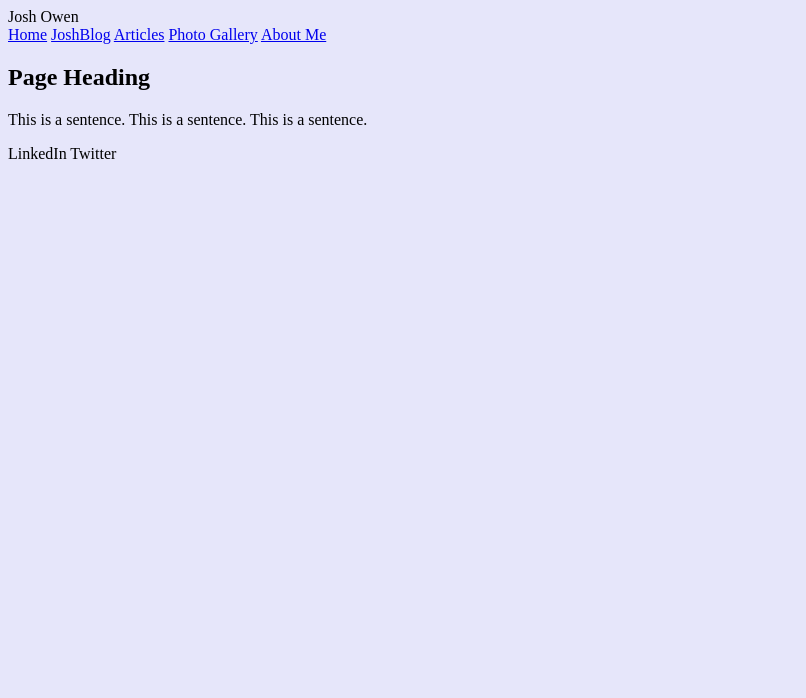
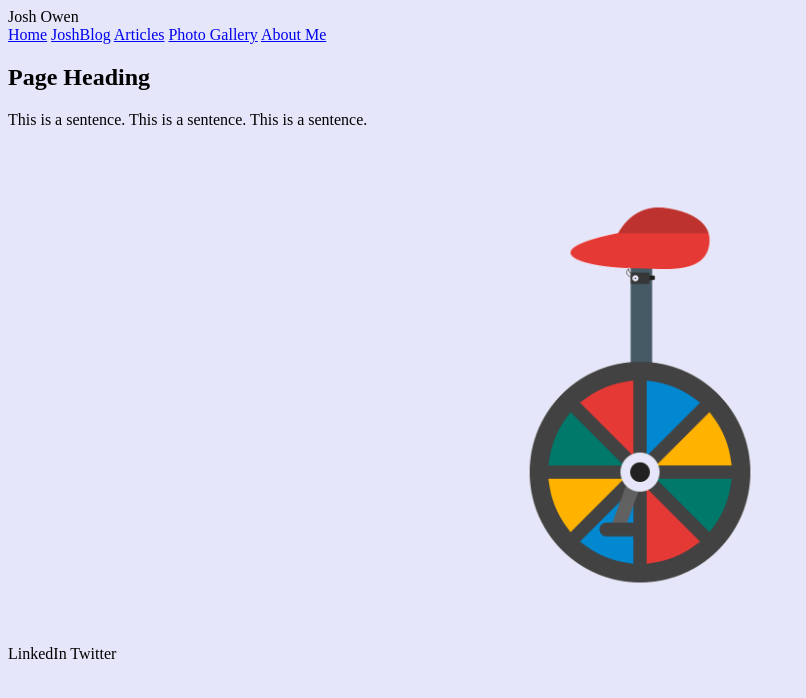
Before and after one commit to sunshinescience/JoshBlog, a plain HTML site: page index.html in a window 1280 px wide. Shown: the whole page, without its empty margins (0-806 px from the left). Drawn offline with Linux system fonts and the light colour scheme.

Commit message:
added image

```diff
--- a/css/styles.css
+++ b/css/styles.css
@@ -5,3 +5,11 @@ body {
 typography-upper-header {
     font-family: Arial, Helvetica, sans-serif;
 }
+
+.homepage-img {
+    display: block;
+    width: 500px;
+    height: 500px;
+    margin-left: auto;
+    margin-right: auto;
+}
--- a/index.html
+++ b/index.html
@@ -21,6 +21,7 @@
   <main>
     <h2>Page Heading</h2>
     <p>This is a sentence. This is a sentence. This is a sentence. </p>
+    <img class="homepage-img" src="images/—Pngtree—unicycle vector icon_3722656.png" alt="Unicycle">
   </main>
   <footer>LinkedIn Twitter</footer>
 </div>
```
Also changed, not shown: images/—Pngtree—unicycle vector icon_3722656.png (added), 2 other files.
